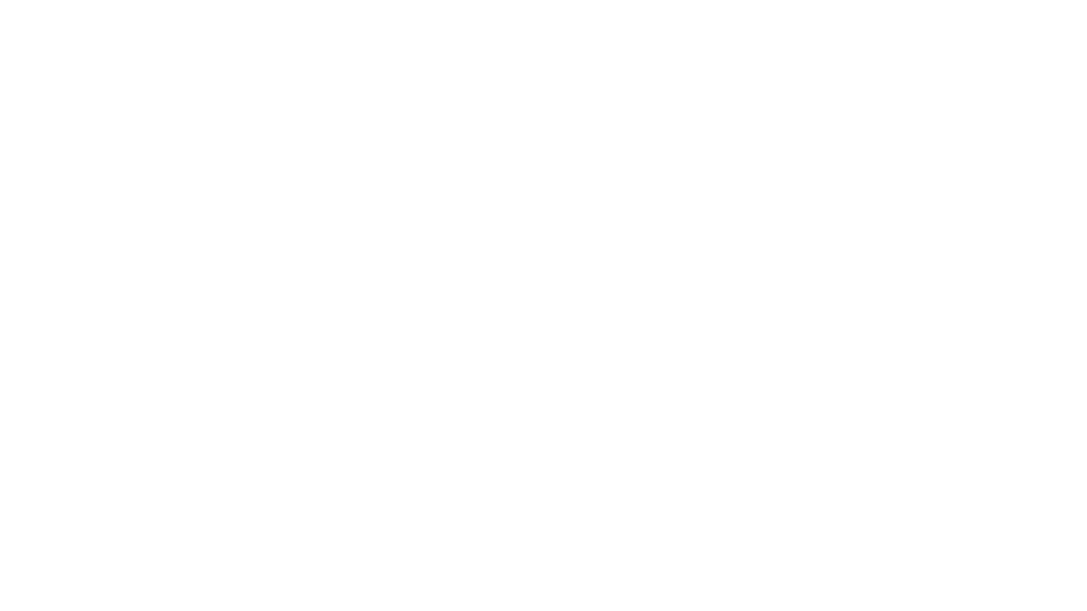
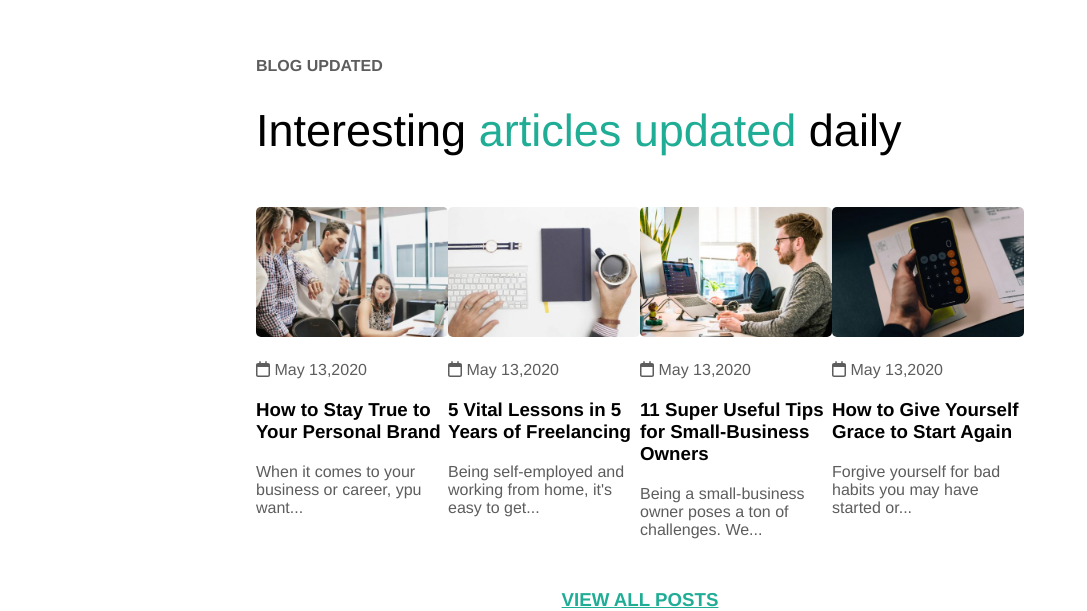
Before and after one commit to mouhcine15/proj-html-vuejs, a Vue app: page / in a window 1280 px wide. Shown: the part 5617-6228 px from the top of the page, without its empty margins (0-1087 px from the left). Before the commit the page ends 5574 px from the top, so only its background shows below. Built offline with nearby package versions, Linux system fonts and the light colour scheme.

Commit message:
sezione del blog completa

```diff
--- /dev/null
+++ b/src/components/BlogUpdate.vue
@@ -0,0 +1,196 @@
+<template>
+    <div class="section">
+        <div>
+            <h4 class="grey">BLOG UPDATED</h4>
+          <div class="font-size-45 margin-top-30">Interesting<p class="green disp-inline"> articles updated</p> daily</div>
+        </div>
+        <div class="just-between margin-top-50">
+            <div class="width-200" v-for="(item, i) in articles" :key="i">
+                <img class="width-100-perc radius-5" :src="item.img" alt="">
+                <div>
+                    <div class="grey margin-top-20">
+                        <font-awesome-icon icon="fa-regular fa-calendar" />  {{item.date}}
+                    </div>
+                    <h3 class="margin-top-20">
+                        {{item.title}}
+                    </h3>
+                    <div class="grey margin-top-20">
+                        {{item.overview}}
+                    </div>
+                </div>
+            </div>
+        </div>
+        <div class="green underline text-center margin-top-50">
+            <h3>VIEW ALL POSTS</h3>
+        </div>
+    </div>
+</template>
+
+<script>
+
+export default {
+  name: 'RealStories',
+    data () {
+      return {
+          articles: [
+            {
+                img: require("../assets/motivation-blog-04-480x325.jpg"),
+                date: 'May 13,2020',
+                title:'How to Stay True to Your Personal Brand',
+                overview: 'When it comes to your business or career, ypu want...'
+            },
+            {
+                img: require("../assets/motivation-blog-03-480x325.jpg"),
+                date: 'May 13,2020',
+                title:'5 Vital Lessons in 5 Years of Freelancing',
+                overview: "Being self-employed and working from home, it's easy to get...",
+            },
+            {
+                img: require("../assets/motivation-blog-02-480x325.jpg"),
+                date: 'May 13,2020',
+                title:'11 Super Useful Tips for Small-Business Owners',
+                overview: 'Being a small-business owner poses a ton of challenges. We...'
+            },
+            {
+                img: require("../assets/motivation-blog-01-480x325.jpg"),
+                date: 'May 13,2020',
+                title:'How to Give Yourself Grace to Start Again',
+                overview: 'Forgive yourself for bad habits you may have started or...'
+            },
+            ]
+        }
+    }
+}
+</script>
+
+<!-- Add "scoped" attribute to limit CSS to this component only -->
+<style scoped lang="scss">
+   .section {
+        width: 100%;
+        margin-top: 100px;
+    }
+
+// TEXT ALIGN
+    .text-center {
+        text-align: center;
+    }
+// TEXT DECORATION
+    .underline {
+        text-decoration: underline;
+    }
+
+// COLORI
+   .green {
+        color: rgb(32,173,150);
+   }
+   .grey {
+        color: rgb(93, 93, 93);
+   }
+
+// MARGINI-PADDING
+    .margin-auto {
+        margin: auto;
+    }
+    .margin-top-20 {
+        margin-top: 20px;
+    }
+    .margin-top-30 {
+        margin-top: 30px;
+    }
+    .margin-top-50 {
+        margin-top: 50px;
+    }
+    .margin-top-100 {
+        margin-top: 100px;
+    }
+    .padding-50 {
+        padding: 50px;
+    }
+    .pad-right-20 {
+        padding-left: 20px;
+    }
+    .pad-top-10 {
+        padding-top: 10px;
+    }
+    .pad-top-30 {
+        padding-top: 30px;
+    }
+    .pad-bot {
+        padding-bottom: 30px;
+    }
+// WIDTH
+    .width-80 {
+        width: 80px;
+    }
+    .width-200 {
+        width: 260px;
+    }
+    .width-40-perc {
+        width: 40%;
+    }
+    .width-50-perc {
+        width: 50%;
+    }
+    .width-100-perc {
+        width: 100%;
+    }
+
+// FONT
+    .font-size-20 {
+        font-size: 20px;
+    }
+    .font-size-45 {
+        font-size: 45px;
+    }
+// FLEX
+    .just-start {
+        display: flex;
+        justify-content: flex-start;
+    }
+    .just-between {
+        display: flex;
+        justify-content: space-between;
+    }
+    .just-center {
+        display: flex;
+        justify-content: center;
+    }
+    .just-around {
+        display: flex;
+        justify-content: space-around;
+    }
+    .align-center {
+        display: flex;
+        align-items: center;
+    }
+    .wrap {
+        display: flex;
+        flex-wrap: wrap;
+    }
+    .flex-verticale {
+        display: flex;
+        flex-direction: column;
+        justify-content: flex-start;
+    }
+// DISPLAY
+    .disp-inline {
+        display: inline;
+    }
+    .disp-none {
+        display: none;
+    }
+// POSITION
+    .relative {
+        position: relative;
+    }
+    .absolute {
+        position: absolute;
+    }
+// BORDER RADIUS
+    .radius-5 {
+        border-radius: 5px;
+    }
+    .radius-50-perc {
+        border-radius: 50%;
+    }
+</style>
--- a/src/components/MyMain.vue
+++ b/src/components/MyMain.vue
@@ -1,6 +1,6 @@
 <template>
 <div>
-    <div id="main">
+    <div class="main">
       <!-- statistiche e prestazioni -->
       <div id="stats">
           <div class="card" v-for="(item, i) in stats" :key="i">
@@ -19,8 +19,13 @@
       <!-- sezone del Book store -->
       <BookStore/>
     </div>
-      <!-- sezione del Carousel -->
-      <RealStories/>
+    <!-- sezione del Carousel -->
+    <RealStories/>
+    <div class="main">
+    <!-- sezione del Blog -->
+        <BlogUpdate/>
+    </div>
+
 </div>
 
 </template>
@@ -30,13 +35,15 @@ import AboutMe from './AboutMe.vue';
 import LatestCourses from './LatestCourses.vue';
 import BookStore from './BookStore.vue';
 import RealStories from './RealStories.vue';
+import BlogUpdate from './BlogUpdate.vue';
 export default {
     name: "MyMain",
     components: {
     AboutMe,
     LatestCourses,
     BookStore,
-    RealStories
+    RealStories,
+    BlogUpdate
 },
     data () {
       return {
@@ -65,7 +72,7 @@ export default {
 
 <!-- Add "scoped" attribute to limit CSS to this component only -->
 <style scoped lang="scss">
-   #main {
+   .main {
     width: 60%;
     margin: auto;
     margin-top: 100px;
--- a/src/components/RealStories.vue
+++ b/src/components/RealStories.vue
@@ -125,9 +125,6 @@ export default {
    .grey {
         color: grey;
    }
-   .white-back {
-    background-color: rgb(195, 27, 27);
-   }
 
 // MARGINI-PADDING
     .margin-auto {
@@ -145,95 +142,23 @@ export default {
     .margin-top-100 {
         margin-top: 100px;
     }
-    .padding-50 {
-        padding: 50px;
-    }
-    .pad-right-20 {
-        padding-left: 20px;
-    }
-    .pad-top-10 {
-        padding-top: 10px;
-    }
-    .pad-top-30 {
-        padding-top: 30px;
-    }
-    .pad-bot {
-        padding-bottom: 30px;
-    }
 // WIDTH
     .width-80 {
         width: 80px;
     }
-    .width-300 {
-        width: 300px;
-    }
-    .width-40-perc {
-        width: 40%;
-    }
     .width-50-perc {
         width: 50%;
-    }
-    .width-100-perc {
-        width: 100%;
-    }
-
-// FONT
-    .font-size-20 {
-        font-size: 20px;
-    }
-    .font-size-45 {
-        font-size: 45px;
     }
 // FLEX
     .just-start {
         display: flex;
         justify-content: flex-start;
     }
-    .just-between {
-        display: flex;
-        justify-content: space-between;
-    }
-    .just-center {
-        display: flex;
-        justify-content: center;
-    }
-    .just-around {
-        display: flex;
-        justify-content: space-around;
-    }
-    .align-center {
-        display: flex;
-        align-items: center;
-    }
-    .wrap {
-        display: flex;
-        flex-wrap: wrap;
-    }
-    .flex-verticale {
-        display: flex;
-        flex-direction: column;
-        justify-content: flex-start;
-    }
-// DISPLAY
-    .disp-inline {
-        display: inline;
-    }
-    .disp-none {
-        display: none;
-    }
 // POSITION
     .relative {
         position: relative;
     }
-    .absolute {
-        position: absolute;
-        top: 70px;
-        right: 950px
-    }
 // BORDER RADIUS
-    .radius-5 {
-        border-radius: 5px;
-    }
     .radius-50-perc {
         border-radius: 50%;
     }
```
